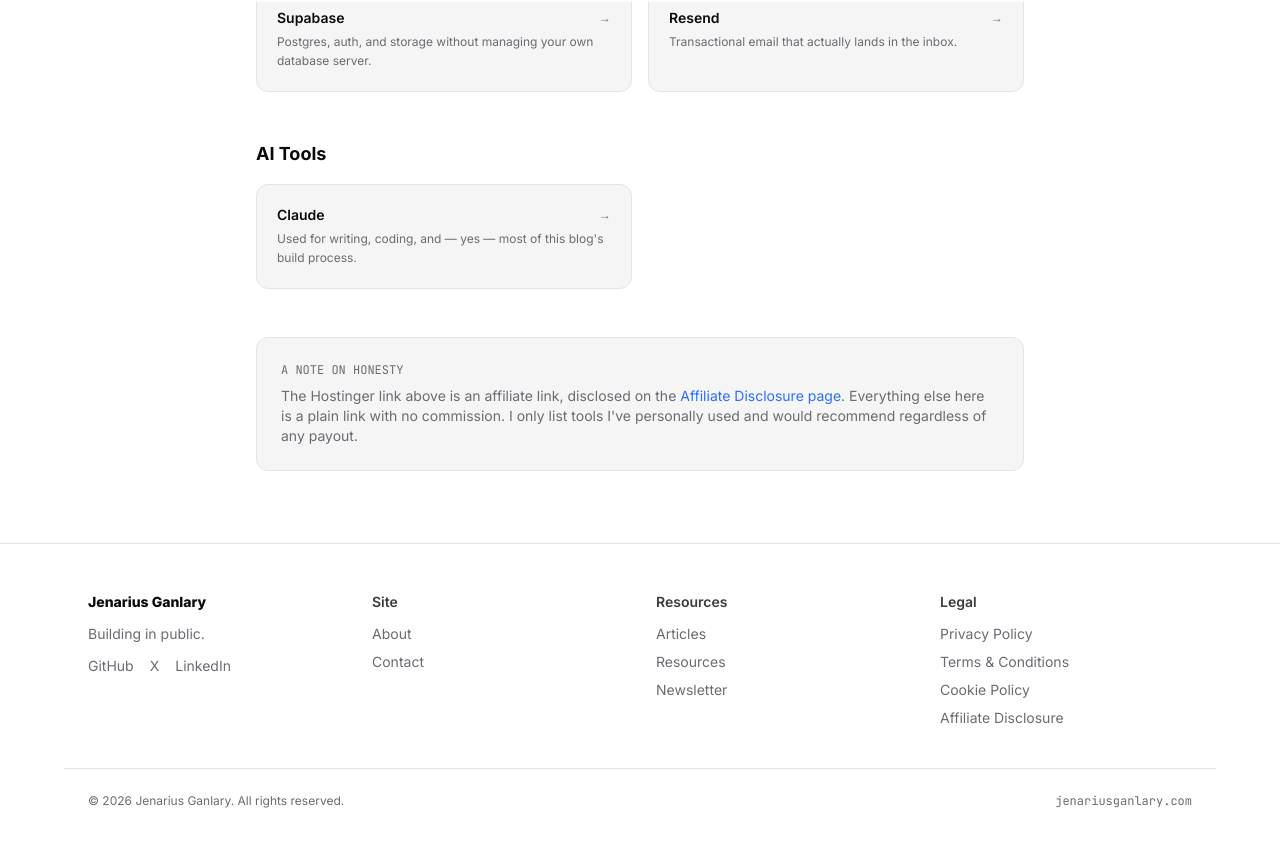
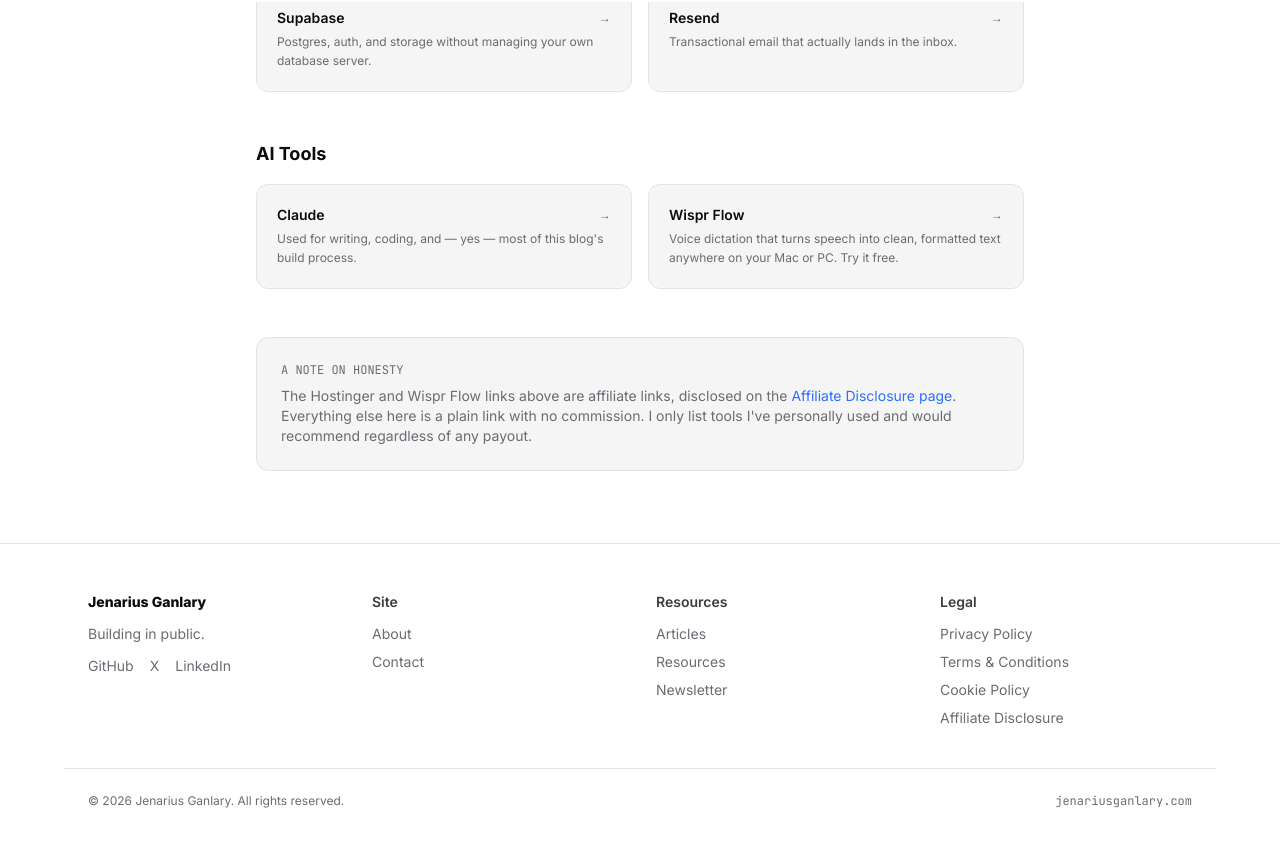
Before and after one commit to JenariusGanlary/jenariusganlary, a Next.js app: page /resources in a window 1280 px wide. Shown: the part 798-1645 px from the top of the page. Built offline with nearby package versions, Linux system fonts and the light colour scheme.

Commit message:
Add Wispr Flow affiliate link to resources

```diff
--- a/app/resources/page.tsx
+++ b/app/resources/page.tsx
@@ -30,6 +30,7 @@
     label: "AI Tools",
     items: [
       { name: "Claude", desc: "Used for writing, coding, and — yes — most of this blog's build process.", url: "https://claude.ai", affiliate: false },
+      { name: "Wispr Flow", desc: "Voice dictation that turns speech into clean, formatted text anywhere on your Mac or PC. Try it free.", url: "https://ref.wisprflow.ai/jenariusganlary-in-gmail-com", affiliate: true },
     ],
   },
 ];
@@ -50,13 +51,7 @@
           <h2 className="text-lg font-bold text-foreground mb-4">{group.label}</h2>
           <div className="grid sm:grid-cols-2 gap-4">
             {group.items.map((item) => (
-              <a
-                key={item.name}
-                href={item.url}
-                target="_blank"
-                rel={item.affiliate ? "sponsored noopener noreferrer" : "noopener noreferrer"}
-                className="rounded-xl bg-surface border border-line p-5 hover:border-accent transition-colors block"
-              >
+              <a key={item.name} href={item.url} target="_blank" rel={item.affiliate ? "sponsored noopener noreferrer" : "noopener noreferrer"} className="rounded-xl bg-surface border border-line p-5 hover:border-accent transition-colors block">
                 <div className="flex items-center justify-between mb-1">
                   <p className="font-semibold text-sm text-foreground">{item.name}</p>
                   <span className="text-mute text-xs">&rarr;</span>
@@ -71,7 +66,8 @@
       <div className="rounded-xl bg-surface border border-line p-6 mt-8">
         <p className="text-xs font-mono text-mute mb-2">A NOTE ON HONESTY</p>
         <p className="text-sm text-mute">
-          The Hostinger link above is an affiliate link, disclosed on the{" "}
+          The Hostinger and Wispr Flow links above are affiliate links,
+          disclosed on the{" "}
           <a href="/affiliate-disclosure" className="text-accent hover:opacity-80 transition">
             Affiliate Disclosure page
           </a>
```
